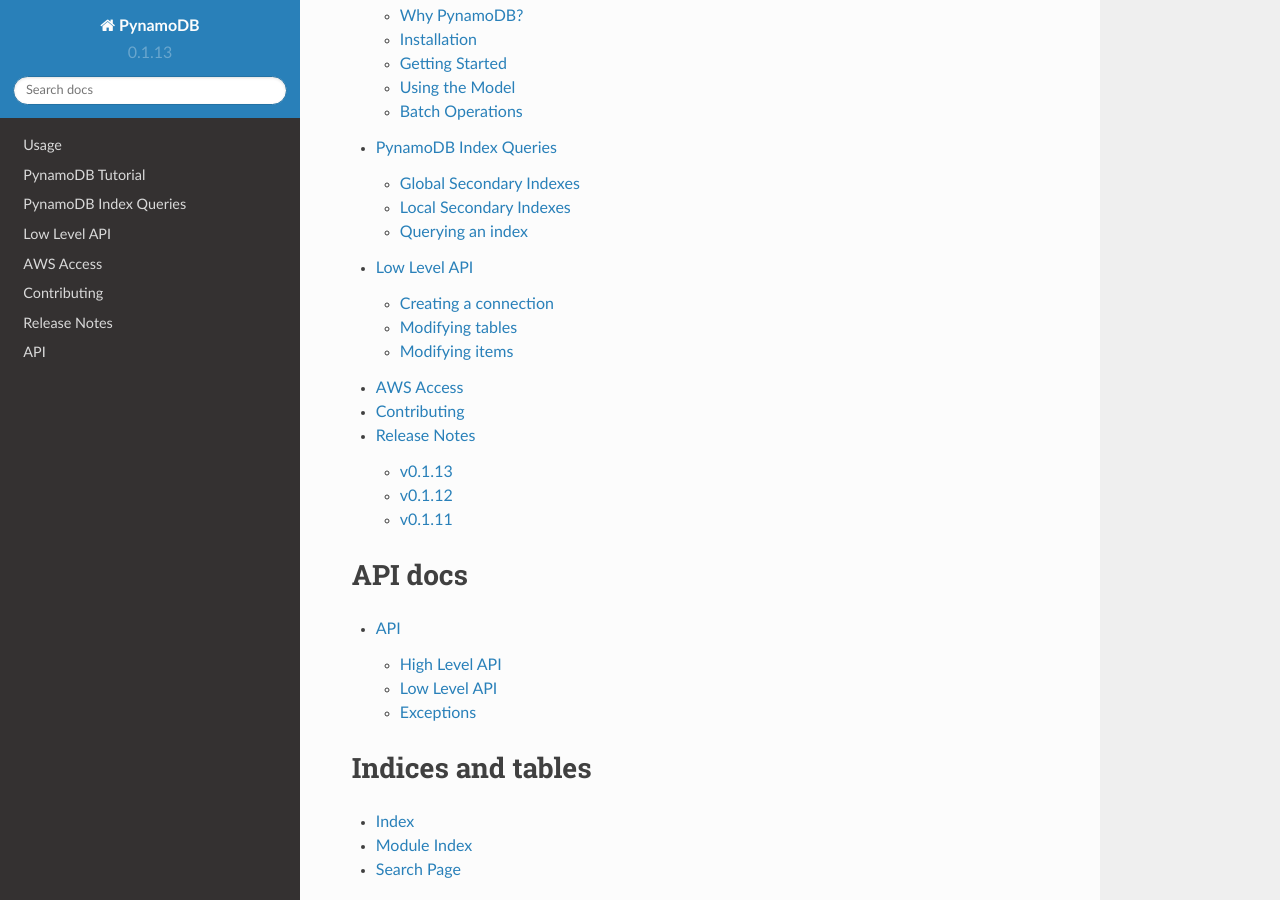
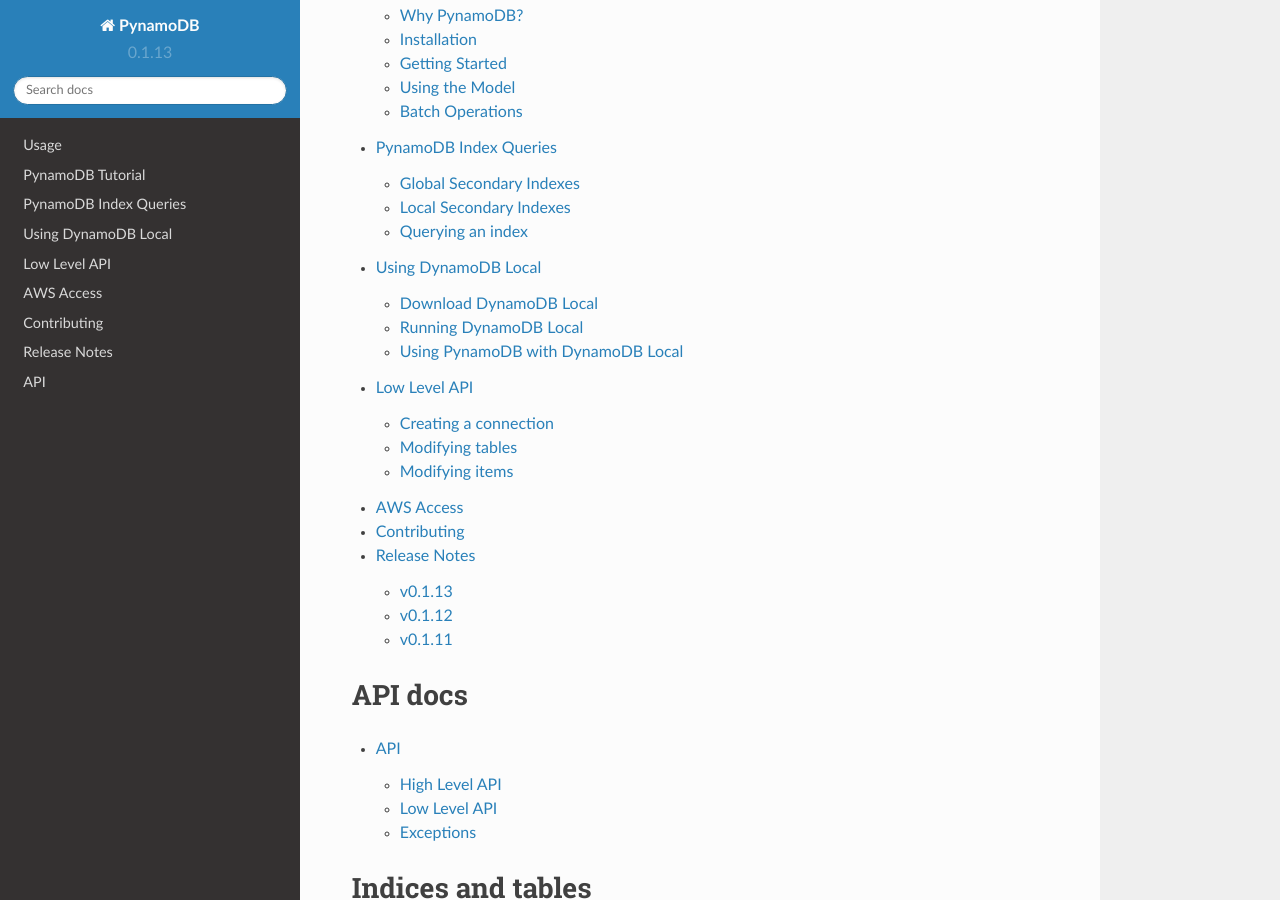
Before and after one commit to pynamodb/PynamoDB, a Sphinx documentation site: the page built from docs/index.rst, in a window 1280 px wide and 900 px high, scrolled down 722 px. Built offline with Sphinx 7.4.7 and the Read the Docs theme 2.0.0, drawn with Linux system fonts in a browser that asks for light colours; some of the changed lines change nothing that is shown.

Commit message:
Documenting the use of DynamoDB Local

```diff
--- a/docs/index.rst
+++ b/docs/index.rst
@@ -28,6 +28,7 @@
    quickstart
    tutorial
    indexes
+   local
    low_level
    awsaccess
    contributing
--- /dev/null
+++ b/docs/local.rst
@@ -0,0 +1,54 @@
+Using DynamoDB Local
+====================
+
+DynamoDB local is a tool provided by Amazon that mocks the DynamoDB API, and uses a local file to
+store your data. You can use DynamoDB local with PynamoDB for testing, debugging, or offline development.
+For more information, you can read `Amazon's Announcement <http://aws.amazon.com/about-aws/whats-new/2013/09/12/amazon-dynamodb-local/>`_ and
+`Jeff Barr's blog post <http://aws.typepad.com/aws/2013/09/dynamodb-local-for-desktop-development.html>`_ about it.
+
+Download DynamoDB Local
+^^^^^^^^^^^^^^^^^^^^^^^
+
+* Download the latest version of DynamoDB local `here <http://dynamodb-local.s3-website-us-west-2.amazonaws.com/dynamodb_local_latest>`_.
+* Unpack the contents of the archive into a directory of your choice.
+
+
+Running DynamoDB Local
+^^^^^^^^^^^^^^^^^^^^^^
+
+DynamoDB local requires the `Java Runtime Environment <http://java.com/en/>`_ version 7. Make sure the JRE is installed before continuing.
+
+From the directory where you unpacked DynamoDB local, you can launch it like this:
+
+::
+
+    $ java -Djava.library.path=./DynamoDBLocal_lib -jar DynamoDBLocal.jar
+
+Once the server has started, you should see output:
+
+::
+
+    $ java -Djava.library.path=./DynamoDBLocal_lib -jar DynamoDBLocal.jar
+    2014-03-28 12:09:10.892:INFO:oejs.Server:jetty-8.1.12.v20130726
+    2014-03-28 12:09:10.943:INFO:oejs.AbstractConnector:Started SelectChannelConnector@0.0.0.0:8000
+
+Now DynamoDB local is running locally, listening on port 8000 by default.
+
+
+Using PynamoDB with DynamoDB Local
+^^^^^^^^^^^^^^^^^^^^^^^^^^^^^^^^^^
+
+All you need to do is set the ``host`` attribute on your ``Model``'s ``Meta`` class to the hostname and port
+that DynamoDB Local is listening on - which is probably ``http://localhost:8000``.
+
+.. code-block:: python
+
+    from pynamodb.models import Model
+    from pynamodb.attributes import UnicodeAttribute
+
+
+    class Thread(Model):
+        class Meta:
+            table_name = 'Thread'
+            host = 'http://localhost:8000'
+        forum_name = UnicodeAttribute(hash_key=True)
```
